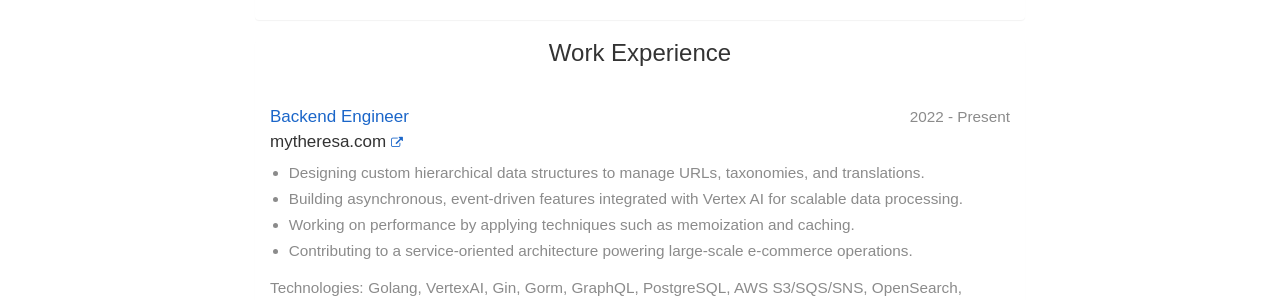
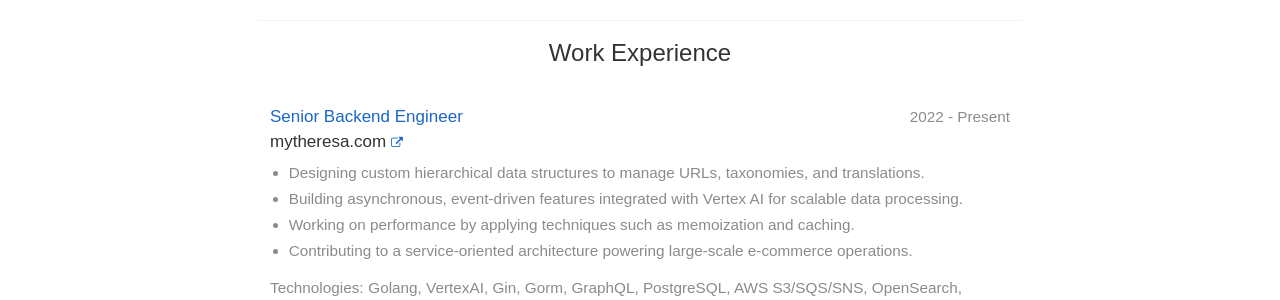
Before and after one commit to jfernancordova/jfernancordova.github.io, a Jekyll site: the page built from resume.html, in a window 1280 px wide. Shown: the part 288-588 px from the top of the page. Built offline with Jekyll 4.4.1, drawn with Linux system fonts in a browser that asks for light colours; nearby versions of some CDN libraries.

Commit message:
Update job title to 'Senior Backend Engineer'

```diff
--- a/_data/employment.yml
+++ b/_data/employment.yml
@@ -1,4 +1,4 @@
-- title: "Backend Engineer"
+- title: "Senior Backend Engineer"
   company: "mytheresa.com"
   link: "https://www.mytheresa.com/"
   dates: "2022 - Present"
```
